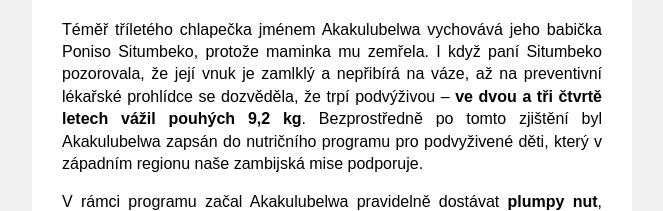
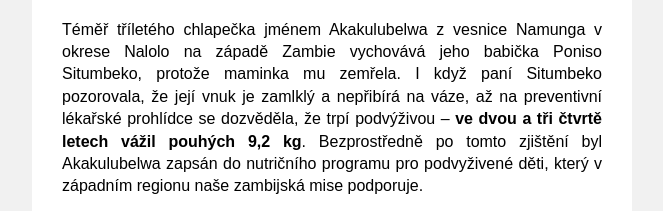
Before and after one commit to jan-musil/tete-jen, a plain HTML site: page pin/email.html in a window 1280 px wide. Shown: the part 582-793 px from the top of the page, without its empty margins (308-971 px from the left). Drawn offline with Linux system fonts and the light colour scheme.

Commit message:
Add files via upload

```diff
--- a/pin/email.html
+++ b/pin/email.html
@@ -37,7 +37,7 @@
                     <tr>
                         <td style="padding: 5px 30px 10px 30px;text-align: justify;line-height: 1.4;">
                             <h1>Obrovské zlepšení za krátkou dobu</h1>
-                            <p>Téměř tříletého chlapečka jménem Akakulubelwa vychovává jeho babička Poniso Situmbeko, protože maminka mu zemřela. I&nbsp;když paní Situmbeko pozorovala, že&nbsp;její vnuk je zamlklý a nepřibírá na váze, až na&nbsp;preventivní lékařské prohlídce se dozvěděla, že&nbsp;trpí podvýživou – <b>ve&nbsp;dvou a tři čtvrtě letech vážil pouhých 9,2 kg</b>. Bezprostředně po&nbsp;tomto zjištění byl Akakulubelwa zapsán do&nbsp;nutričního programu pro&nbsp;podvyživené děti, který v západním regionu naše zambijská mise podporuje.</p>
+                            <p>Téměř tříletého chlapečka jménem Akakulubelwa z vesnice Namunga v okrese Nalolo na západě Zambie vychovává jeho babička Poniso Situmbeko, protože maminka mu zemřela. I&nbsp;když paní Situmbeko pozorovala, že&nbsp;její vnuk je zamlklý a nepřibírá na váze, až na&nbsp;preventivní lékařské prohlídce se dozvěděla, že&nbsp;trpí podvýživou – <b>ve&nbsp;dvou a tři čtvrtě letech vážil pouhých 9,2 kg</b>. Bezprostředně po&nbsp;tomto zjištění byl Akakulubelwa zapsán do&nbsp;nutričního programu pro&nbsp;podvyživené děti, který v západním regionu naše zambijská mise podporuje.</p>
                             <p>V rámci programu začal Akakulubelwa pravidelně dostávat <b>plumpy nut</b>, vysokoenergetickou pastu z&nbsp;arašídů s&nbsp;důležitými vitamíny a minerály, která se používá jako terapeutický prostředek pro děti s akutní podvýživou. Tuto pastu Akakulubelwa dostává dvakrát denně – ráno před snídaní a večer před večeří. <b>Po&nbsp;dvou měsících v&nbsp;nutričním programu přibral přes dvě a půl kila</b> a začal vesele běhat a hrát si. <strong style="color: #e4003a;">K tomu jste přispěli i Vy! Děkujeme. ♥︎</strong></p>
                         </td>
                     </tr>
```
